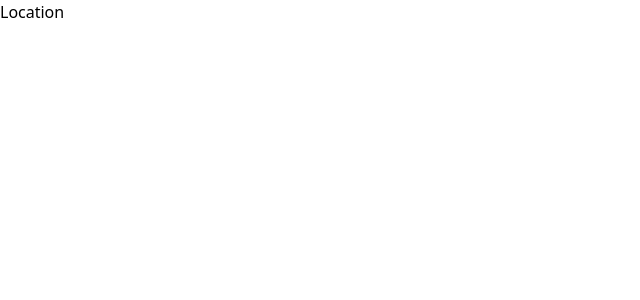
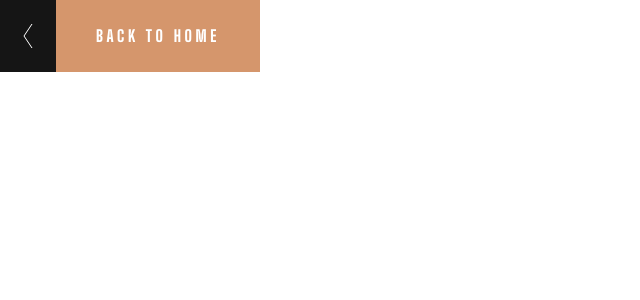
Before and after one commit to AldrinKP/art-gallery, a React (Vite) app: page /location in a window 1280 px wide. Shown: the top 300 px of the page, without its empty margins (0-640 px from the left). Built offline with nearby package versions, Linux system fonts and the light colour scheme.

Commit message:
Added button to link to home

```diff
--- a/src/pages/Location.jsx
+++ b/src/pages/Location.jsx
@@ -1,5 +1,7 @@
+import Button from '../components/Button';
+
 const Location = () => {
-	return <div>Location</div>;
+	return <Button type="home" />;
 };
 
 export default Location;
```
